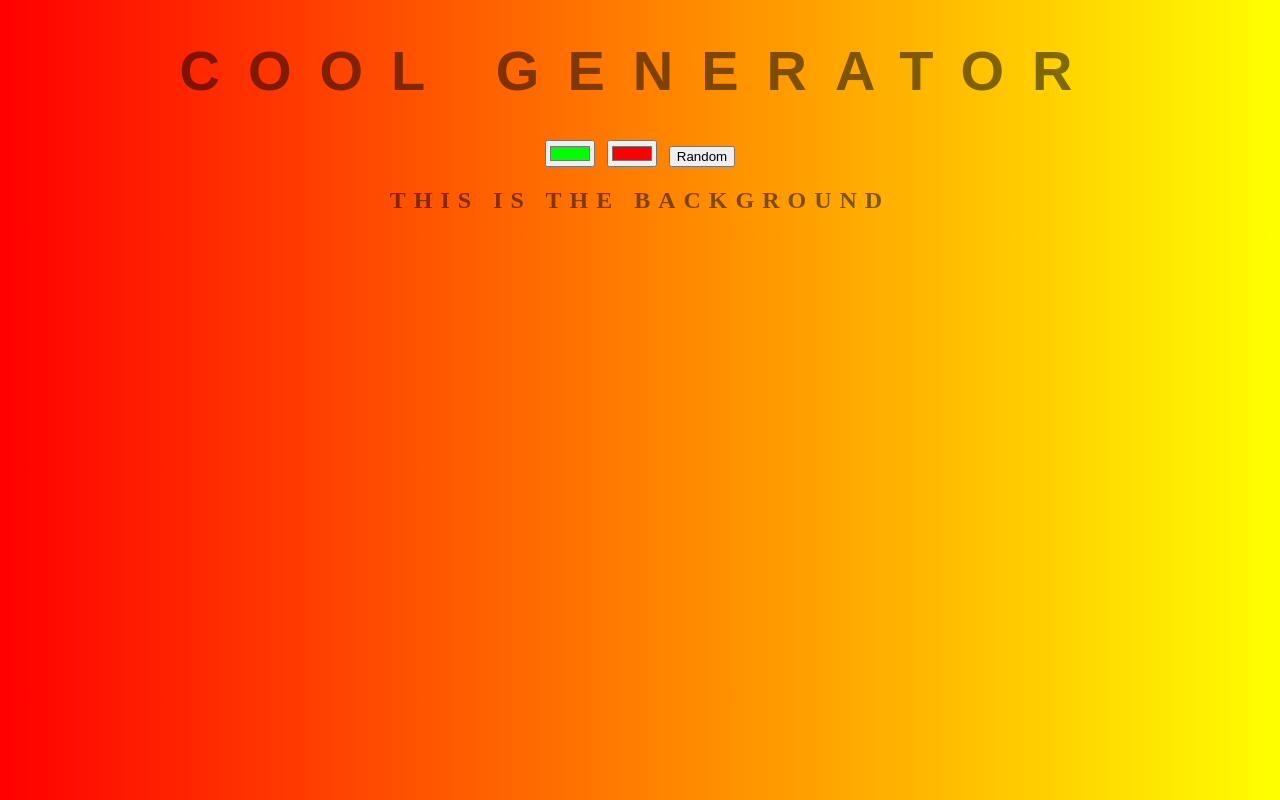
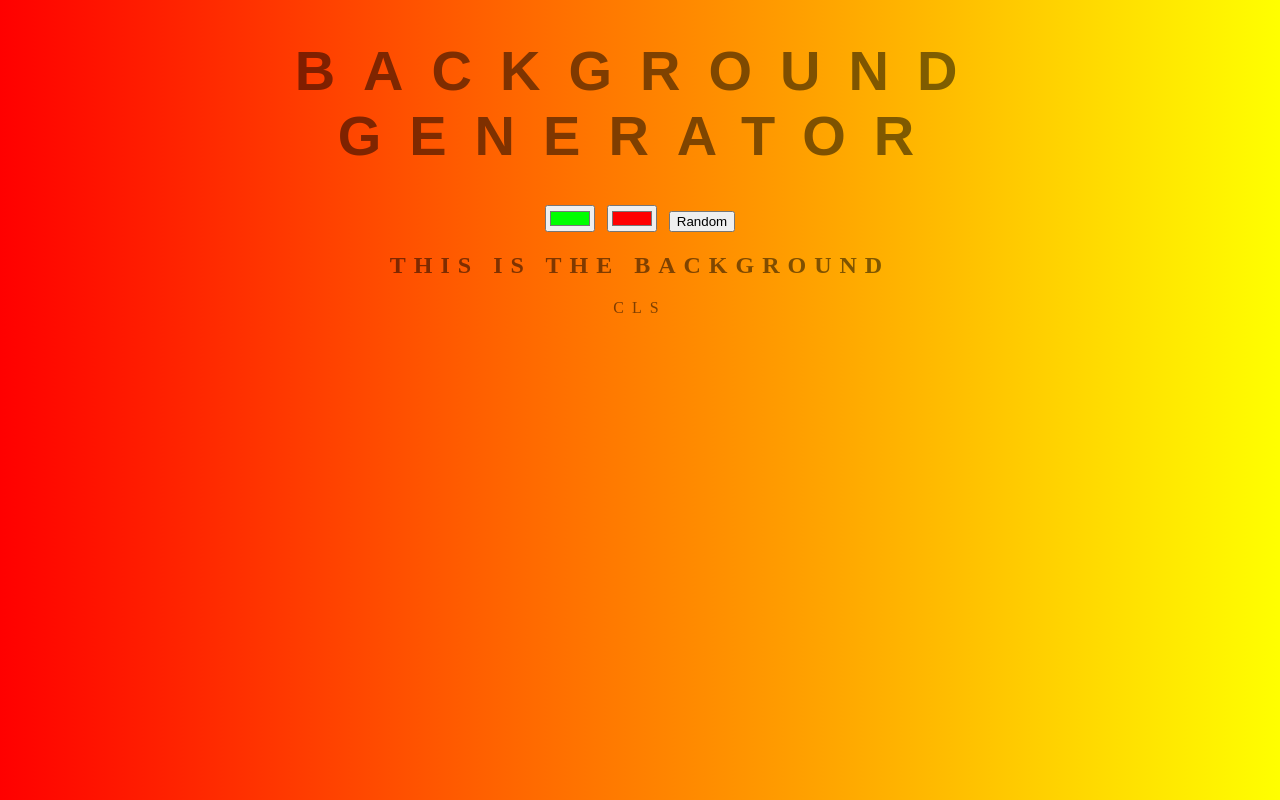
Before and after one commit to rahul97kumar/Background-Generator, a plain HTML site: page index.html in a window 1280 px wide. Drawn offline with Linux system fonts and the light colour scheme.

Commit message:
Reverting Changes

```diff
--- a/index.html
+++ b/index.html
@@ -7,7 +7,7 @@
 	<link rel="stylesheet" type="text/css" href="style.css">
 </head>
 <body id="gradient">
-	<h1>COOL Generator</h1>
+	<h1>Background Generator</h1>
 <input class="input1" type="color" name="color1" value="#00ff00">
 <input class="input2" type="color" name="color2" value="#ff0000">
 <button class="btn"> Random</button>
@@ -15,4 +15,4 @@
 <h3></h3>
 <script type="text/javascript" src="script.js"></script>
 </body>
-</html>
+</html>cls
```
